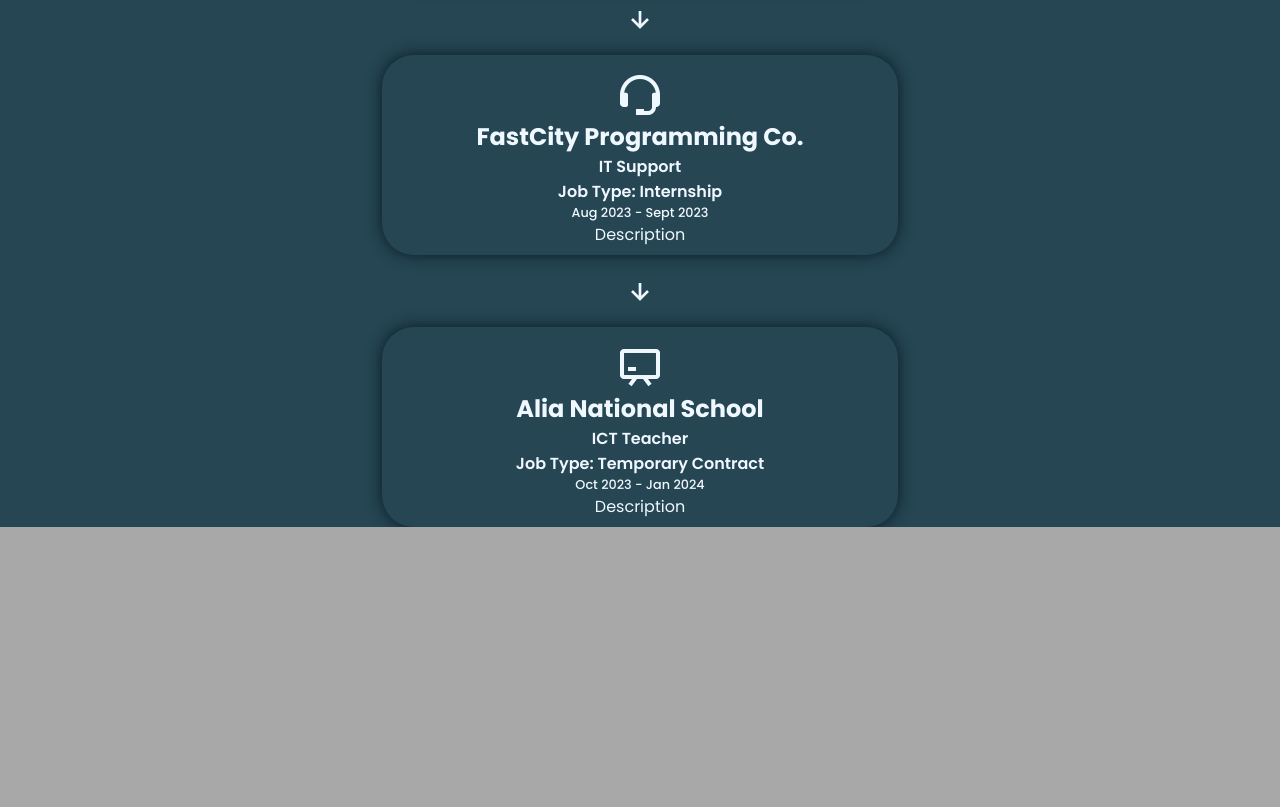
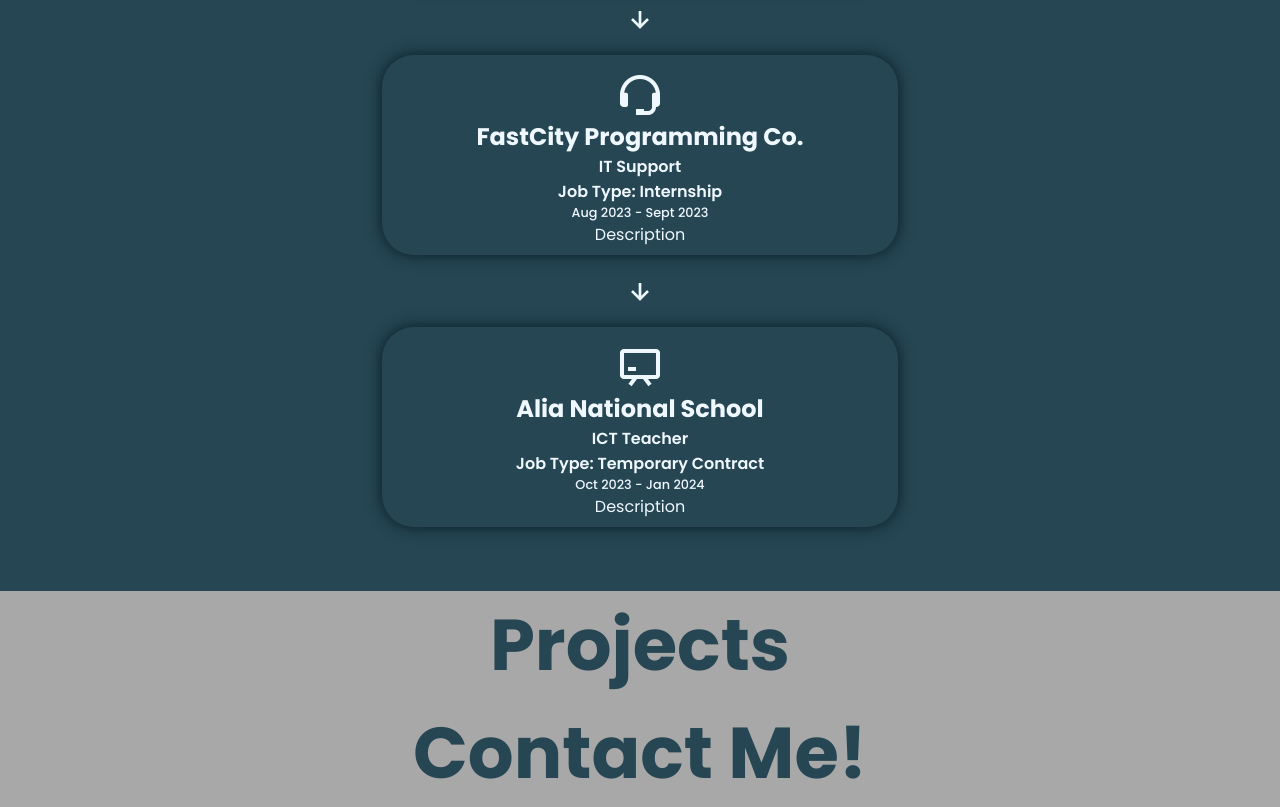
Before and after one commit to Waldalmullah/my_cv, a plain HTML site: page index.html in a window 1280 px wide. Shown: the part 3192-3999 px from the top of the page. Before the commit the page ends 3719 px from the top, so only its background shows below. Drawn offline with nearby package versions, Linux system fonts and the light colour scheme.

Commit message:
Design Editing

```diff
--- a/index.html
+++ b/index.html
@@ -16,8 +16,8 @@
             <a href="#about" >About Me</a>
             <a href="#knowledge" >Knowledge</a>
             <a href="#experince" >Experince</a>
-            <a href="#" >Projects</a>
-            <a href="#" >Contact Me</a>
+            <a href="#projects" >Projects</a>
+            <a href="#contact" >Contact Me</a>
         </nav>
     </header>
 
@@ -178,5 +178,12 @@
             </div>
         </div>
     </section>
+    <section class="projects" id="contact">
+        <h2 class="heading">Projects</h2>
+    </section>
+    <section class="contact" id="contact">
+        <h2 class="heading">Contact Me!</h2>
+
+    </section>
 </body>
 </html>
--- a/style.css
+++ b/style.css
@@ -374,6 +374,8 @@ body{
     margin-top: 4rem;
     background: #264653;
     color: aliceblue;
+    padding-bottom: 4rem;
+
 }
 .experince h2{
     margin-bottom: 2rem;
@@ -399,8 +401,10 @@ body{
     display: flex;
     justify-content: center;
     align-items: center;
-
-
+}
+.experince-container .experince-box:hover{
+    transform: scale(1.05);
+    transition: .3s;
 }
 .experince-box .experince-layer{
 
```
